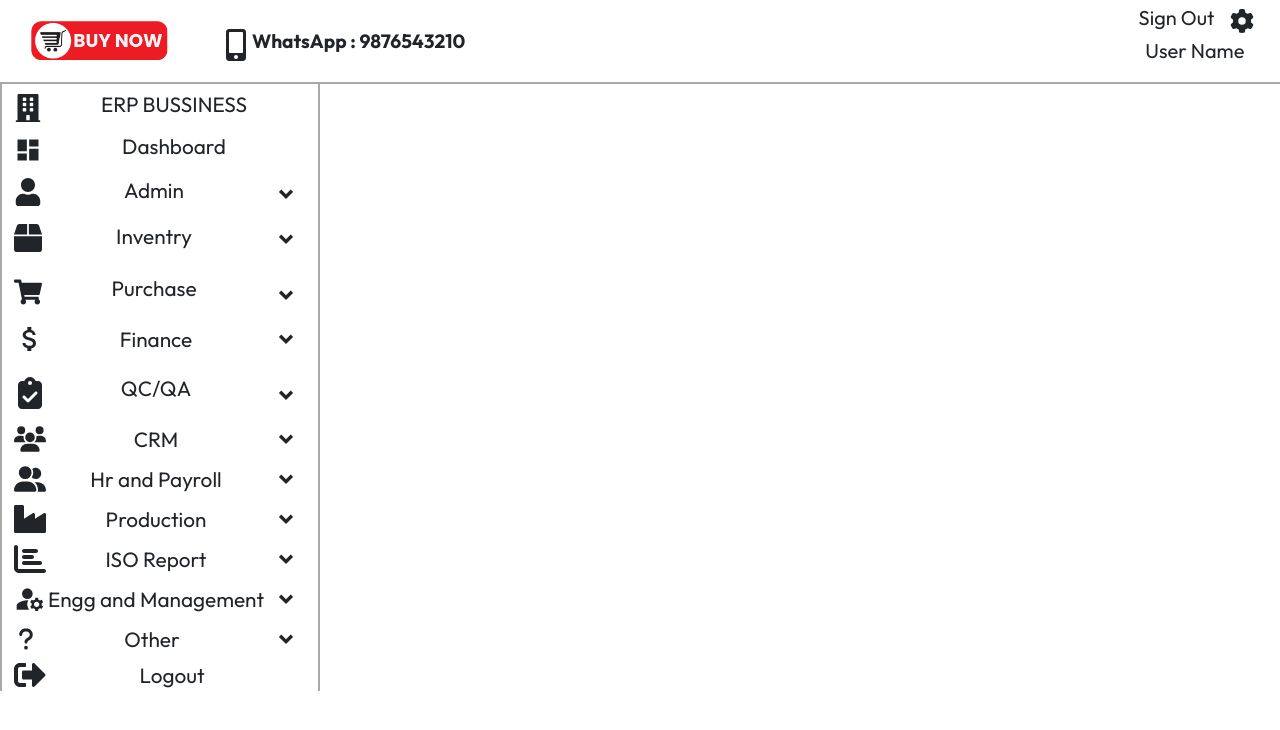
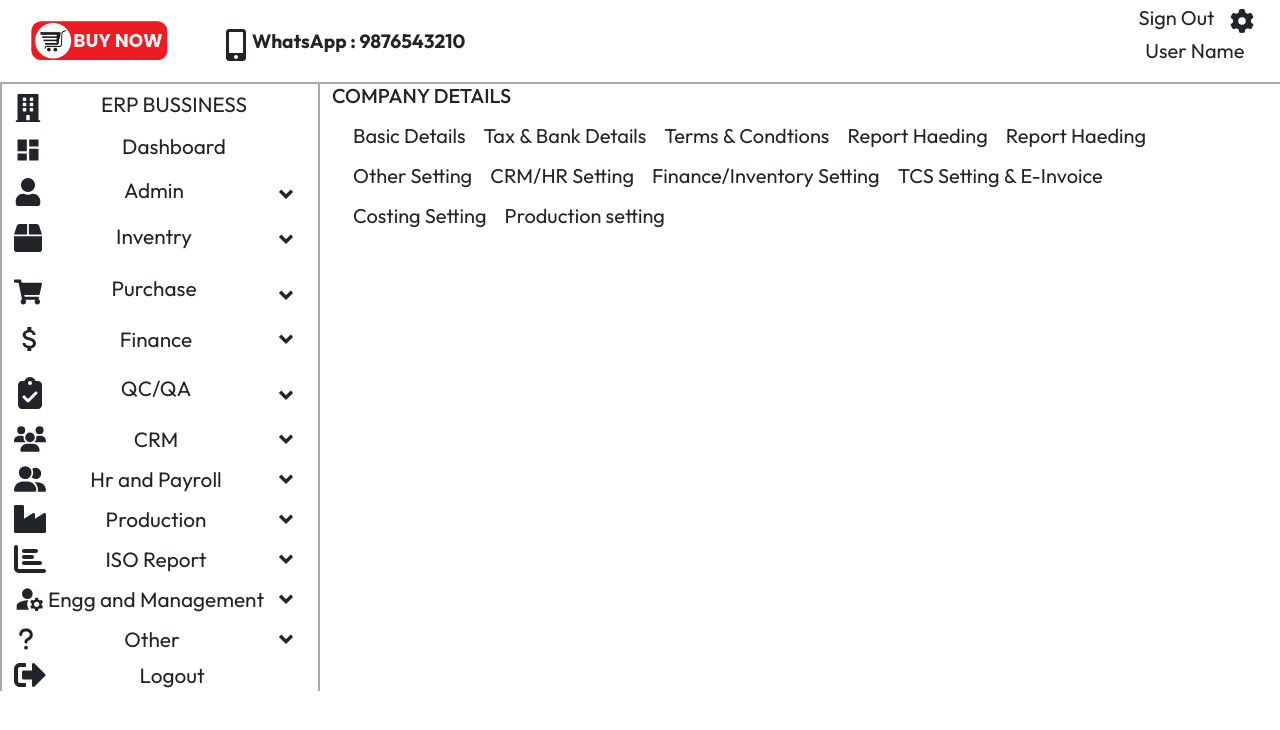
Before and after one commit to jollyvivek/ERP-PROJECT, a React (Vite) app: page /tcs_einvoice in a window 1280 px wide. Shown: the top 730 px of the page. Built offline with nearby package versions, Linux system fonts and the light colour scheme.

Commit message:
Add TcsSettingEInvoice component

```diff
--- /dev/null
+++ b/src/Components/AdminItems/TcsSettingEInvoice.jsx
@@ -0,0 +1,24 @@
+import React from 'react'
+import NavTabs from '../Navbar/NavTabs'
+
+const TcsSettingEInvoice = () => {
+  return (
+    <div className='container-fluid'>
+      <div className='row'>
+        <div className='col-md-12'>
+        <h4 className="company-title fs-5">Company Details</h4>
+          <NavTabs/>
+        </div>
+      </div>
+
+
+
+
+
+
+
+    </div>
+  )
+}
+
+export default TcsSettingEInvoice
--- a/src/Components/Navbar/NavTabs.jsx
+++ b/src/Components/Navbar/NavTabs.jsx
@@ -23,7 +23,7 @@ const NavTabs = () => {
               <button onClick={()=>navigate('/finance_inventry_setting')} className="btn btn-sm fs-5 ">
                 Finance/Inventory Setting
               </button>
-              <button className="btn btn-sm fs-5 ">
+              <button onClick={()=>navigate('/tcs_einvoice')} className="btn btn-sm fs-5 ">
                 TCS Setting & E-Invoice
               </button>
               <button className="btn btn-sm fs-5 ">Costing Setting</button>
--- a/src/Components/Sidebar/Sidebar.jsx
+++ b/src/Components/Sidebar/Sidebar.jsx
@@ -27,6 +27,7 @@ import ReportHeadingTwo from '../AdminItems/ReportHeadingTwo'
 import OtherSetting from "../AdminItems/OtherSetting";
 import CrmHrSetting from "../AdminItems/CrmHrSetting";
 import FinanceInventrySetting from "../AdminItems/FinanceInventrySetting";
+import TcsSettingEInvoice from "../AdminItems/TcsSettingEInvoice";
 
 
 
@@ -72,6 +73,7 @@ const Sidebar = () => {
         <Route path="/other_setting" element={<OtherSetting/>}/>
         <Route path="/crmhr_setting" element={<CrmHrSetting/>}/>
         <Route path="/finance_inventry_setting" element={<FinanceInventrySetting/>}/>
+        <Route path="/tcs_einvoice" element={<TcsSettingEInvoice/>}/>
         <Route path="/role" element={<Role/>}/>
         <Route path="manage_user" element={<ManageUser/>}/>
 
```
